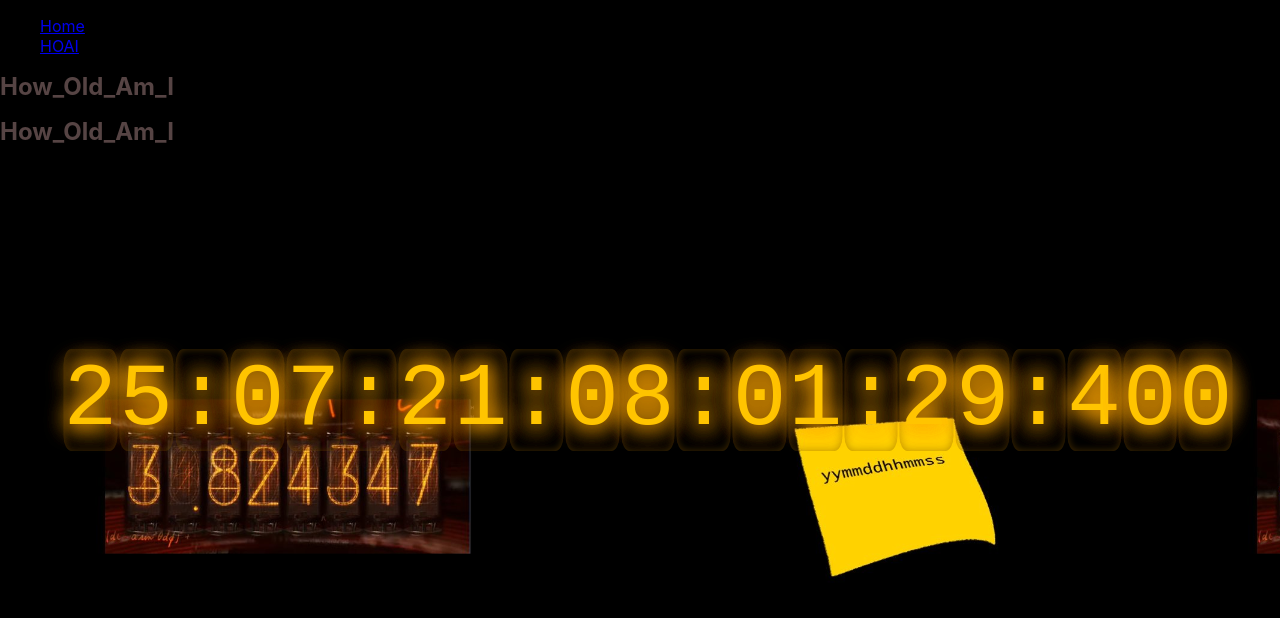
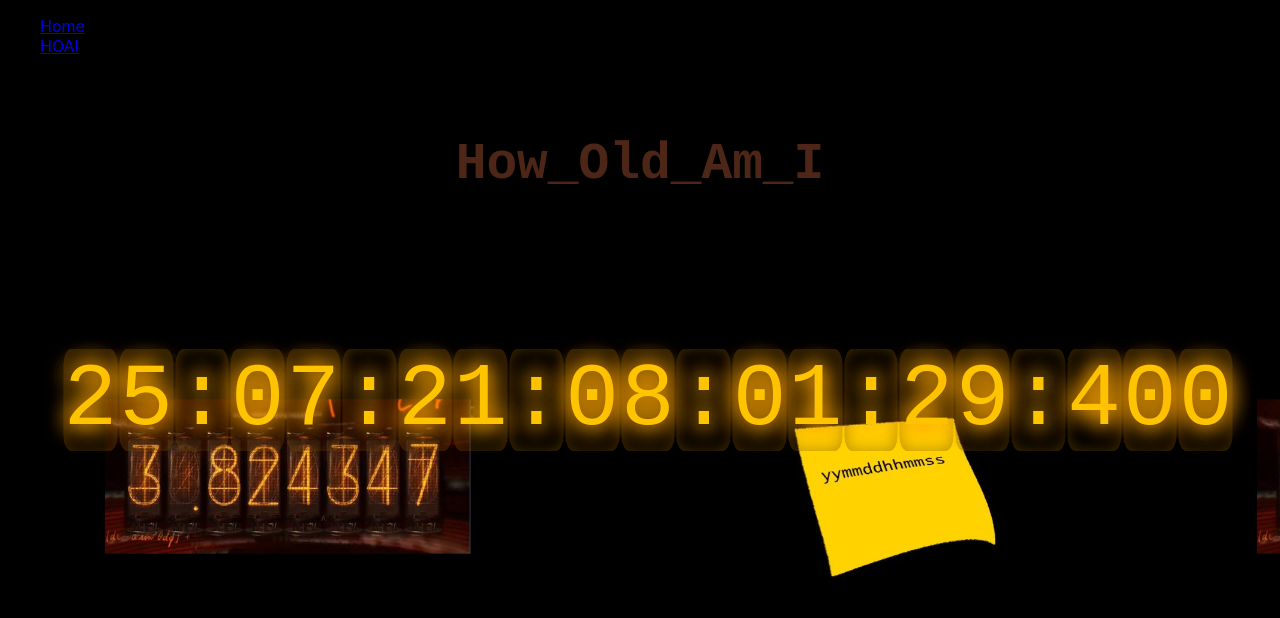
Before and after one commit to vfzac/vfpages, a React (Create React App) app: page /vfpages/HOAI in a window 1280 px wide. Shown: the top 618 px of the page. Built offline with nearby package versions, Linux system fonts and the light colour scheme.

Commit message:
header text style

```diff
--- a/src/css/HOAI.css
+++ b/src/css/HOAI.css
@@ -15,7 +15,8 @@ body, html {
 .fade-in {
   opacity: 0; /* Initially, set opacity to 0 to make the text invisible */
   animation: fadeInAnimation 0.7s ease-in forwards; /* Apply the animation */
-}@keyframes fadeInAnimation {
+}
+@keyframes fadeInAnimation {
   from {
       opacity: 0; /* Starting opacity */
   }
@@ -25,9 +26,14 @@ body, html {
 }
 
 .header-text {
-    color: rgb(86, 68, 68);
-    font-size: 24px;
-  }
+  font-family: 'Courier New', Courier, monospace;
+  color: coral;
+  opacity: 30%;
+  font-size: 4dvw;
+  position: absolute;
+  left: 50%;
+  transform: translate(-50%, 50%);
+}
 
 .container {
   position: absolute;
@@ -51,7 +57,7 @@ body, html {
   margin-left: 2px;
   animation: fade 1s infinite alternate-reverse;
   background-color: rgba(255, 255, 255, 0);
-  box-shadow: inset rgba(128, 83, 0, 0.544) 0 0 1dvb;
+  box-shadow: inset rgba(128, 83, 0, 0.544) 0 0 2dvb;
 }
 
 @keyframes fade {
--- a/src/pages/HOAI.js
+++ b/src/pages/HOAI.js
@@ -58,9 +58,8 @@ const TimePassed = () => {
           <span key={index} className='nixie-tube-lights nixie-tube-glass'>{digit}</span>
       ))}
       </span>
-      <h1 className='header-text'>How_Old_Am_I</h1>
     </div>
-  );
+  )
 };
 
 export default TimePassed;
```
